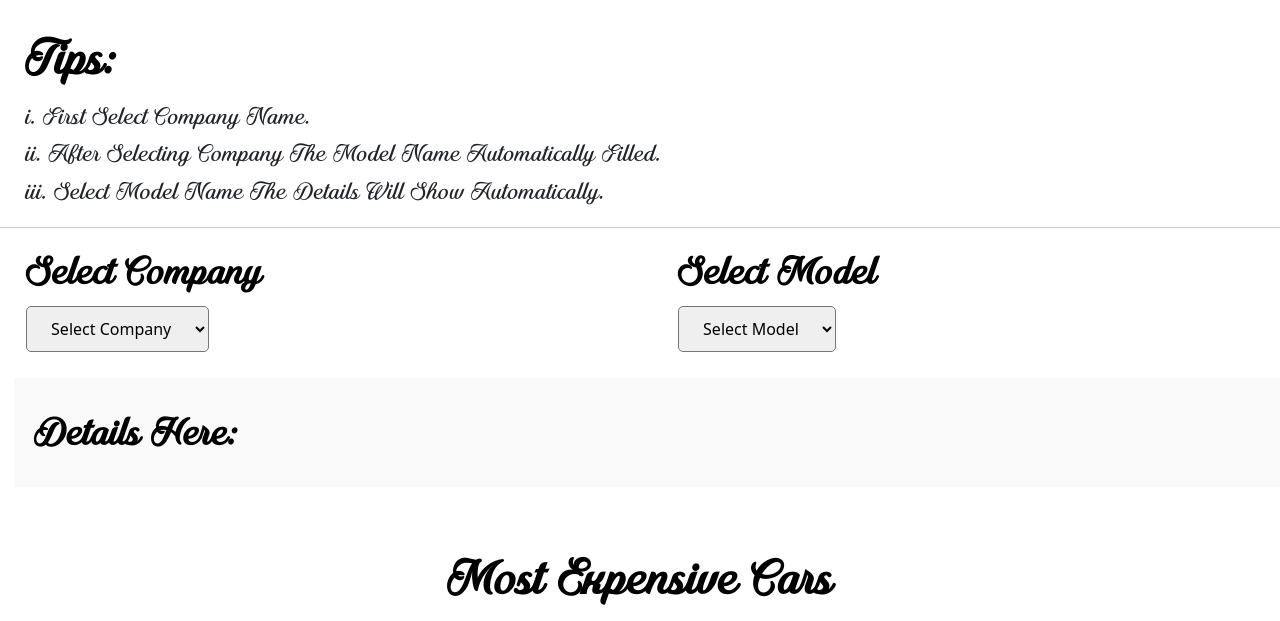
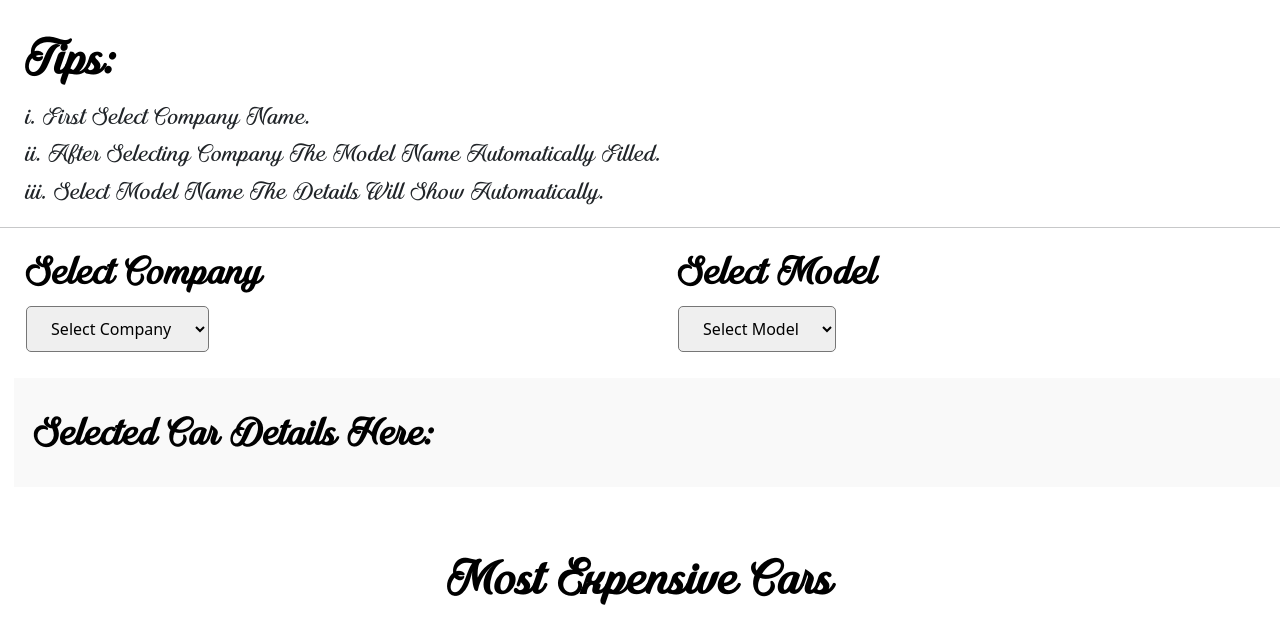
Before and after one commit to SajidNoorMuhammad/Car-Object-Website-, a plain HTML site: page index.html in a window 1280 px wide. Shown: the part 93-714 px from the top of the page. Drawn offline with nearby package versions, Linux system fonts and the light colour scheme.

Commit message:
make changes.

```diff
--- a/index.html
+++ b/index.html
@@ -48,7 +48,7 @@
 
     <hr>
 
-    <div class="row">
+    <div class="row rise">
         <div class="col">
             <h1 class="tips">Select Company </h1>
             <select id="car-company">
@@ -70,7 +70,7 @@
         </div>
 
         <div id="car-details">
-            <h1 class="tips-1">Details Here:</h1>
+            <h1 class="tips-1">Selected Car Details Here:</h1>
         </div>
     </div>
 
--- a/style.css
+++ b/style.css
@@ -282,3 +282,7 @@ margin-left: 35% !important;
     text-align: center;
     margin-top: 5%;
 }
+
+.rise{
+    border-color: red !important;
+}
```
